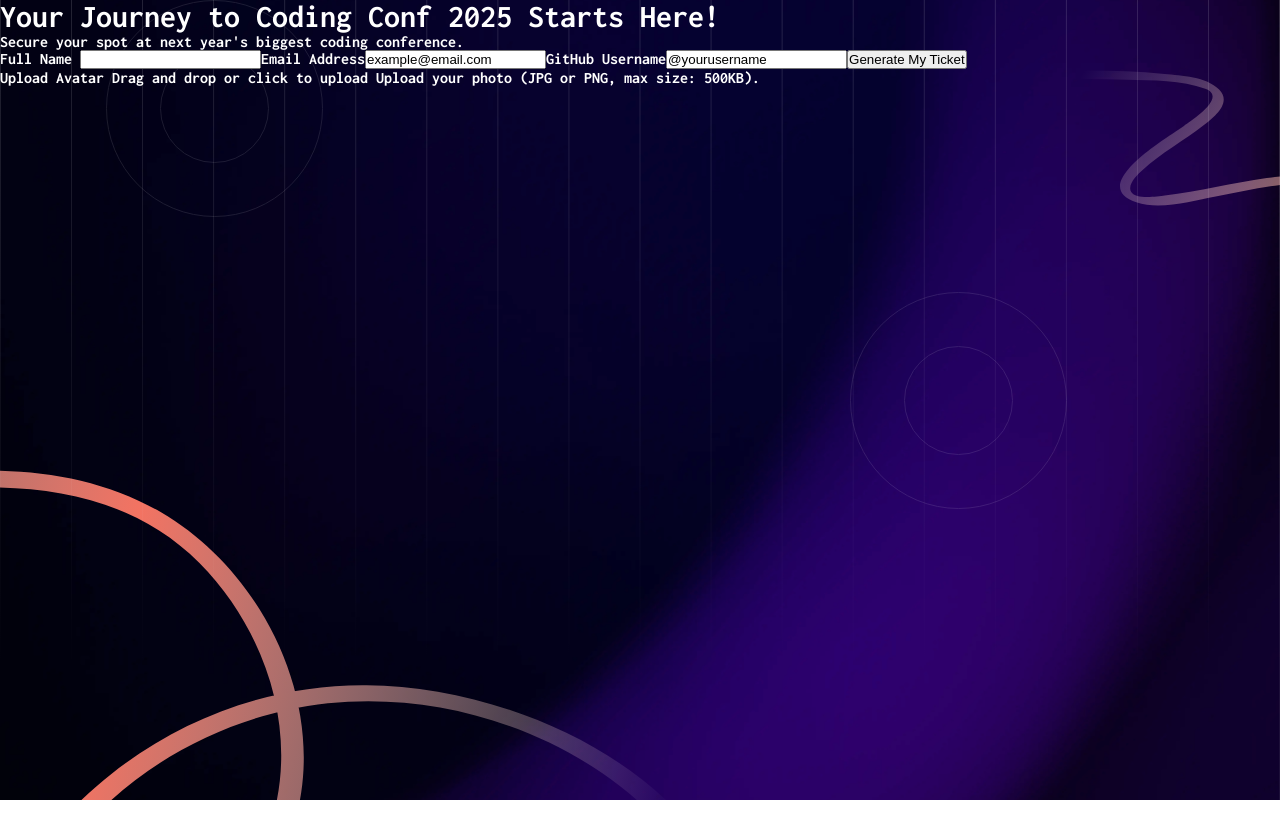
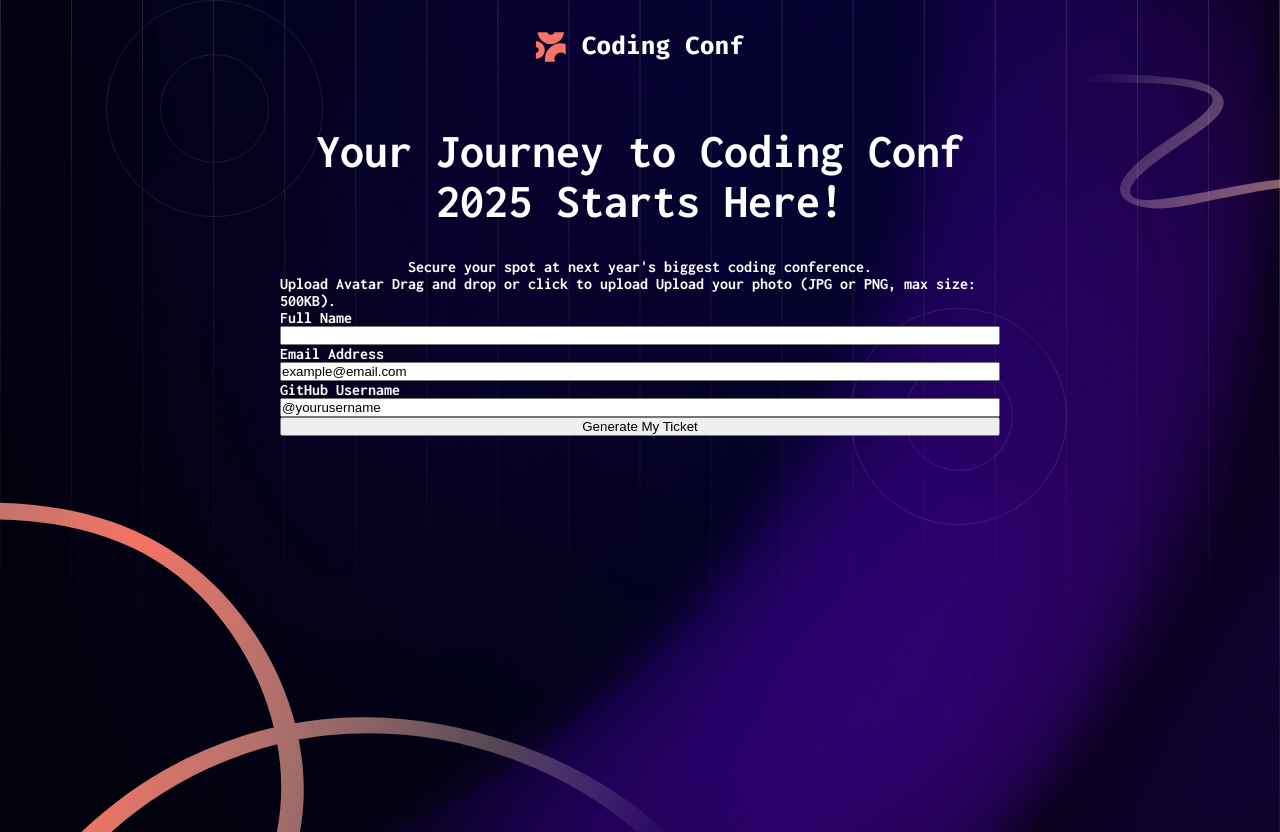
Before and after one commit to REAPERali00/Frontend-Mentor, a React (Vite) app in the folder conference-ticket/: page / in a window 1280 px wide. Before the commit the page ends 800 px from the top, so only its background shows below. Built offline with nearby package versions, Linux system fonts and the light colour scheme.

Commit message:
form and app basics for css

```diff
--- a/conference-ticket/src/App.css
+++ b/conference-ticket/src/App.css
@@ -5,6 +5,7 @@
   padding: 0;
   box-sizing: border-box;
 }
+
 :root {
   /* ============ Colors ============*/
   --Neutral-0: hsl(0, 0%, 100%);
@@ -18,8 +19,8 @@
 
   /* ============ Fonts ============*/
   --f-normal: 1rem;
-  --f-med: calc(var(--f-normal)+0.4rem);
-  --f-large: calc(var(--f-normal)+2rem);
+  --f-med: calc(var(--f-normal) + 0.4rem);
+  --f-large: calc(var(--f-normal) + 2rem);
   --fw-small: 400;
   --fw-med: 500;
   --fw-normal: 700;
@@ -59,3 +60,26 @@ body {
   color: var(--Neutral-0);
   height: 100vh;
 }
+
+.container {
+  max-width: 1200px;
+  margin: auto;
+}
+
+.flex-center {
+  display: flex;
+  justify-content: center;
+  align-items: center;
+}
+
+.flex {
+  display: flex;
+}
+.flex-col {
+  display: flex;
+  flex-direction: column;
+}
+
+.logo {
+  margin: 2rem;
+}
--- a/conference-ticket/src/App.tsx
+++ b/conference-ticket/src/App.tsx
@@ -1,12 +1,16 @@
 import {} from "react";
 import Form from "./pages/Form/Form";
+import logo from "./assets/images/logo-full.svg";
 import "./App.css";
 
 function App() {
   return (
-    <>
+    <div className="container">
+      <div className="logo flex-center">
+        <img src={logo} alt="logo" />
+      </div>
       <Form />
-    </>
+    </div>
   );
 }
 
--- a/conference-ticket/src/pages/Form/Form.css
+++ b/conference-ticket/src/pages/Form/Form.css
@@ -0,0 +1,9 @@
+.form {
+  max-width: 60%;
+  margin: auto;
+}
+.form-heading {
+  font-size: var(--f-large);
+  margin: 2rem;
+  text-align: center;
+}
--- a/conference-ticket/src/pages/Form/Form.tsx
+++ b/conference-ticket/src/pages/Form/Form.tsx
@@ -1,10 +1,17 @@
-function Form() {
+import "./Form.css";
+export default function Form() {
   return (
-    <>
-      <h1>Your Journey to Coding Conf 2025 Starts Here!</h1>
+    <section className="form flex-center flex-col">
+      <h1 className="form-heading">
+        Your Journey to Coding Conf 2025 Starts Here!
+      </h1>
       <p>Secure your spot at next year's biggest coding conference.</p>
-      <form>
+      <form className="flex-col">
         {/* <HandleUpload /> */}
+        <p>
+          Upload Avatar Drag and drop or click to upload Upload your photo (JPG
+          or PNG, max size: 500KB).
+        </p>
         <label>Full Name </label>
         <input type="text" />
         <label>Email Address</label>
@@ -13,10 +20,6 @@ function Form() {
         <input type="text" value="@yourusername" />
         <input type="submit" value="Generate My Ticket" />
       </form>
-      Upload Avatar Drag and drop or click to upload Upload your photo (JPG or
-      PNG, max size: 500KB).
-    </>
+    </section>
   );
 }
-
-export default Form;
```
